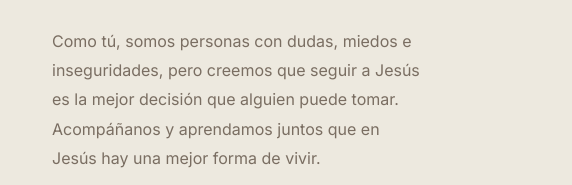
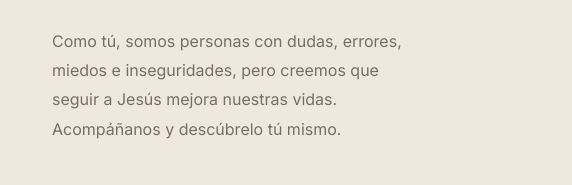
Before and after one commit to David-CCNI/CCNI-Sitio, a plain HTML site: page index.html in a window 1280 px wide. Shown: the part 341-526 px from the top of the page, 708-1280 px from the left. Drawn offline with nearby package versions, Linux system fonts and the light colour scheme.

Commit message:
Update index.html

```diff
--- a/index.html
+++ b/index.html
@@ -662,10 +662,9 @@ footer { background: var(--indigo-d); padding: 64px 52px 36px; }
       En Jesús hay<br>una <em>mejor forma</em><br>de vivir.
     </h1>
     <p class="hero-cuerpo">
-      Como tú, somos personas con dudas, miedos e inseguridades,
-      pero creemos que seguir a Jesús es la mejor decisión que alguien puede tomar.
-
-      Acompáñanos y aprendamos juntos que en Jesús hay una mejor forma de vivir.
+      Como tú, somos personas con dudas, errores, miedos e inseguridades,
+      pero creemos que seguir a Jesús mejora nuestras vidas.
+      Acompáñanos y descúbrelo tú mismo.
     </p>
     <div class="hero-btns">
       <a href="#primera" class="btn-indigo">Planear mi primera visita →</a>
```
